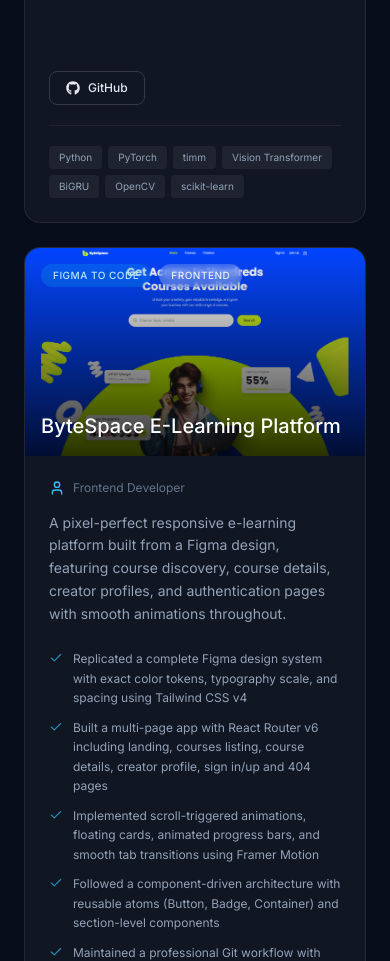
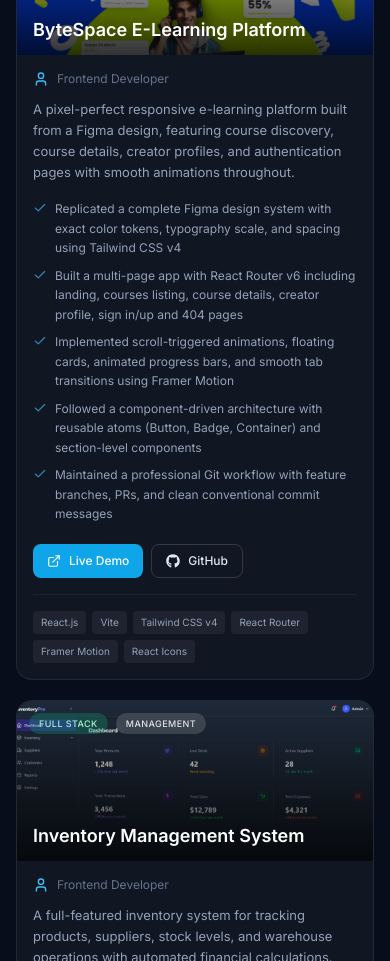
Before and after one commit to AnturDN/Portfolio, a React (Vite) app: page / in a window 390 px wide. Shown: the part 6620-7581 px from the top of the page. Built offline with nearby package versions, Linux system fonts and the light colour scheme.

Commit message:
Refactor Projects component for improved layout
Updated the Projects component to enhance responsiveness and improve layout. Adjusted project details and styling for better user experience.

```diff
--- a/src/components/Projects.jsx
+++ b/src/components/Projects.jsx
@@ -1,7 +1,7 @@
+
 import { LuUser, LuCheck, LuExternalLink } from "react-icons/lu";
 import { FaGithub } from "react-icons/fa";
 import { Reveal, SectionHeading, card } from "./ui";
-
 
 const PROJECTS = [
   {
@@ -88,10 +88,10 @@ const PROJECTS = [
       "Framer Motion",
     ],
     live: "https://inventory-management-system-antur.vercel.app/",
-    github: "https://github.com/AnturDN/Inventory_Management_System?utm_source=chatgpt.com",
+    github: "https://github.com/AnturDN/Inventory_Management_System",
     delay: 150,
   },
-    {
+  {
     img: "./praasad.png",
     alt: "Praasad Group ERP System",
     title: "Praasad Group ERP System",
@@ -122,7 +122,10 @@ const PROJECTS = [
 
 export default function Projects() {
   return (
-    <section id="projects" className="relative py-24 sm:py-32 px-6">
+    <section
+      id="projects"
+      className="relative px-4 py-16 sm:px-6 sm:py-20 lg:py-24"
+    >
       <div className="max-w-6xl mx-auto">
         <Reveal>
           <SectionHeading
@@ -133,76 +136,93 @@ export default function Projects() {
           />
         </Reveal>
 
-        <div className="grid lg:grid-cols-2 auto-rows-fr gap-6">
+        {/* Responsive Project Grid */}
+        <div className="grid grid-cols-1 md:grid-cols-2 items-start gap-5 lg:gap-6">
           {PROJECTS.map((p) => (
             <Reveal key={p.title} delay={p.delay} className="h-full">
               <article
                 className={`group relative flex h-full flex-col overflow-hidden ${card}`}
               >
-                <div className="relative h-52 sm:h-60 shrink-0 overflow-hidden">
+                {/* Project Image */}
+                <div className="relative h-40 sm:h-44 lg:h-48 shrink-0 overflow-hidden">
                   <img
                     src={p.img}
                     alt={p.alt}
+                    loading="lazy"
                     className="w-full h-full object-cover group-hover:scale-105 transition-transform duration-700"
                   />
+
                   <div className="absolute inset-0 bg-gradient-to-t from-black/80 via-black/40 to-transparent" />
-                  <div className="absolute top-4 left-4 flex gap-2">
+
+                  {/* Project Badges */}
+                  <div className="absolute top-3 left-3 flex flex-wrap gap-2">
                     {p.badges.map((b) => (
                       <span
                         key={b.text}
-                        className={`text-[10px] uppercase tracking-wider font-medium px-3 py-1 rounded-full ${b.cls}`}
+                        className={`text-[9px] sm:text-[10px] uppercase tracking-wider font-medium px-2.5 py-1 rounded-full ${b.cls}`}
                       >
                         {b.text}
                       </span>
                     ))}
                   </div>
-                  <h3 className="absolute bottom-4 left-4 text-xl font-medium text-white">
+
+                  {/* Project Title */}
+                  <h3 className="absolute bottom-3 left-4 right-4 text-lg sm:text-xl font-semibold text-white leading-snug">
                     {p.title}
                   </h3>
                 </div>
 
-                <div className="flex flex-1 flex-col p-6 sm:p-8">
-                  <div className="flex items-center gap-2 mb-4">
-                    <LuUser className="w-4 h-4 text-sky-600 dark:text-sky-400" />
-                    <span className="text-xs text-slate-500">{p.role}</span>
+                {/* Project Content */}
+                <div className="flex flex-1 flex-col p-4 sm:p-5 lg:p-6">
+                  {/* Role */}
+                  <div className="flex items-center gap-2 mb-3">
+                    <LuUser className="w-4 h-4 shrink-0 text-sky-600 dark:text-sky-400" />
+                    <span className="text-xs text-slate-500">
+                      {p.role}
+                    </span>
                   </div>
 
-                  <p className="text-sm text-slate-600 dark:text-slate-400 leading-relaxed mb-6">
+                  {/* Description */}
+                  <p className="text-[13px] text-slate-600 dark:text-slate-400 leading-relaxed mb-4">
                     {p.desc}
                   </p>
 
-                  <ul className="space-y-2.5 mb-6">
+                  {/* Project Highlights */}
+                  <ul className="space-y-2 mb-5">
                     {p.points.map((pt) => (
                       <li
                         key={pt}
-                        className="flex gap-2.5 text-xs text-slate-600 dark:text-slate-400 leading-relaxed"
+                        className="flex gap-2 text-xs text-slate-600 dark:text-slate-400 leading-relaxed"
                       >
                         <LuCheck className="w-3.5 h-3.5 shrink-0 mt-0.5 text-sky-600/70 dark:text-sky-400/70" />
-                        {pt}
+                        <span>{pt}</span>
                       </li>
                     ))}
                   </ul>
 
+                  {/* Buttons & Technology Stack */}
                   <div className="mt-auto">
+                    {/* Project Links */}
                     {(p.live || p.github) && (
-                      <div className="flex flex-wrap gap-3 mb-5">
+                      <div className="flex flex-wrap gap-2 mb-4">
                         {p.live && (
                           <a
                             href={p.live}
                             target="_blank"
                             rel="noopener noreferrer"
-                            className="inline-flex items-center gap-2 text-xs font-medium px-4 py-2 rounded-lg bg-sky-500 text-white hover:bg-sky-600 transition-colors"
+                            className="inline-flex items-center gap-2 text-xs font-medium px-3.5 py-2 rounded-lg bg-sky-500 text-white hover:bg-sky-600 transition-colors"
                           >
                             <LuExternalLink className="w-3.5 h-3.5" />
                             Live Demo
                           </a>
                         )}
+
                         {p.github && (
                           <a
                             href={p.github}
                             target="_blank"
                             rel="noopener noreferrer"
-                            className="inline-flex items-center gap-2 text-xs font-medium px-4 py-2 rounded-lg border border-slate-900/15 dark:border-white/15 text-slate-700 dark:text-slate-200 hover:bg-slate-900/[0.05] dark:hover:bg-white/[0.06] transition-colors"
+                            className="inline-flex items-center gap-2 text-xs font-medium px-3.5 py-2 rounded-lg border border-slate-900/15 dark:border-white/15 text-slate-700 dark:text-slate-200 hover:bg-slate-900/[0.05] dark:hover:bg-white/[0.06] transition-colors"
                           >
                             <FaGithub className="w-3.5 h-3.5" />
                             GitHub
@@ -211,11 +231,12 @@ export default function Projects() {
                       </div>
                     )}
 
-                    <div className="flex flex-wrap gap-1.5 pt-5 border-t border-slate-900/[0.08] dark:border-white/[0.06]">
+
+                    <div className="flex flex-wrap gap-1.5 pt-4 border-t border-slate-900/[0.08] dark:border-white/[0.06]">
                       {p.stack.map((t) => (
                         <span
                           key={t}
-                          className="text-[10px] bg-slate-900/[0.05] dark:bg-white/[0.06] text-slate-600 dark:text-slate-400 px-2.5 py-1 rounded"
+                          className="text-[10px] bg-slate-900/[0.05] dark:bg-white/[0.06] text-slate-600 dark:text-slate-400 px-2 py-1 rounded"
                         >
                           {t}
                         </span>
```
